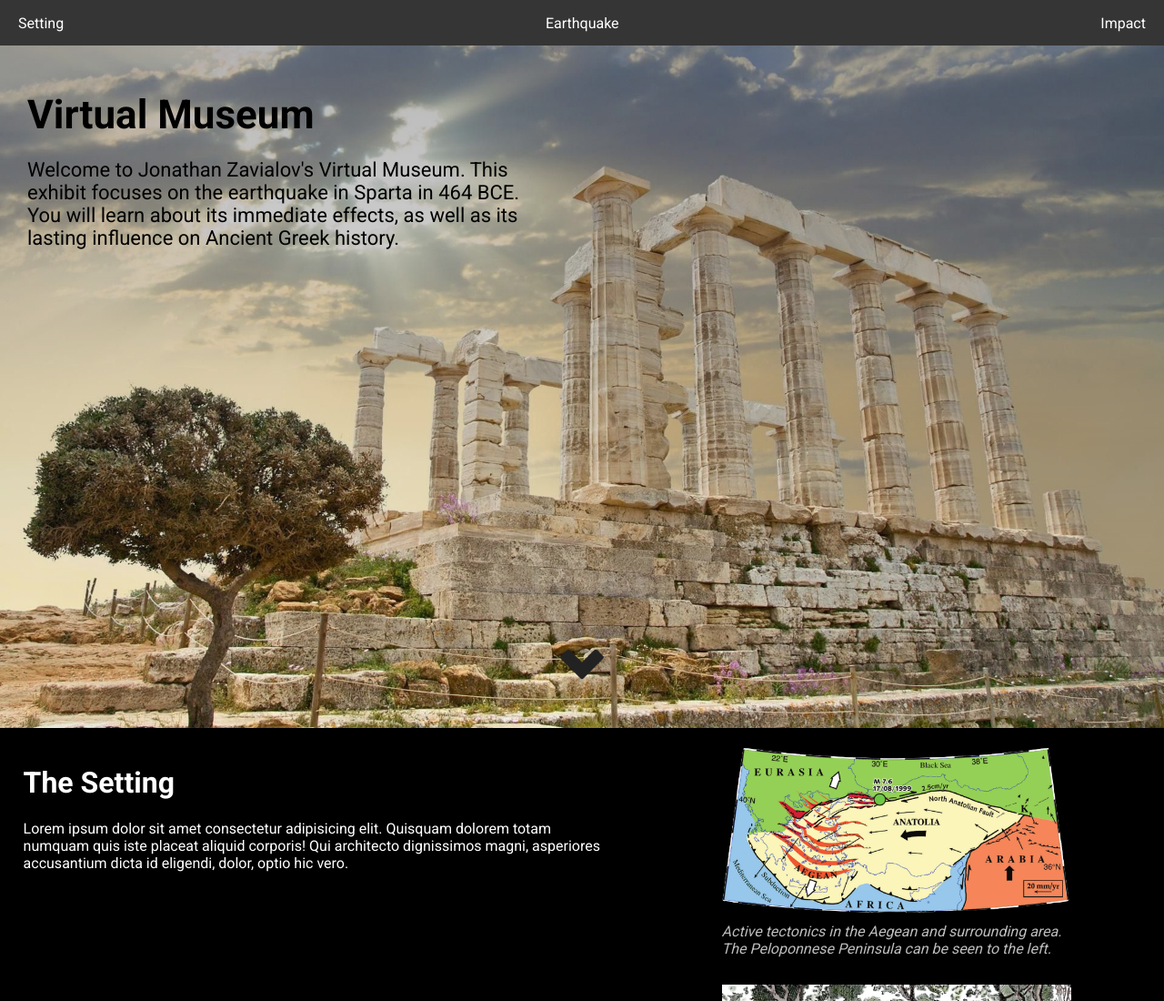
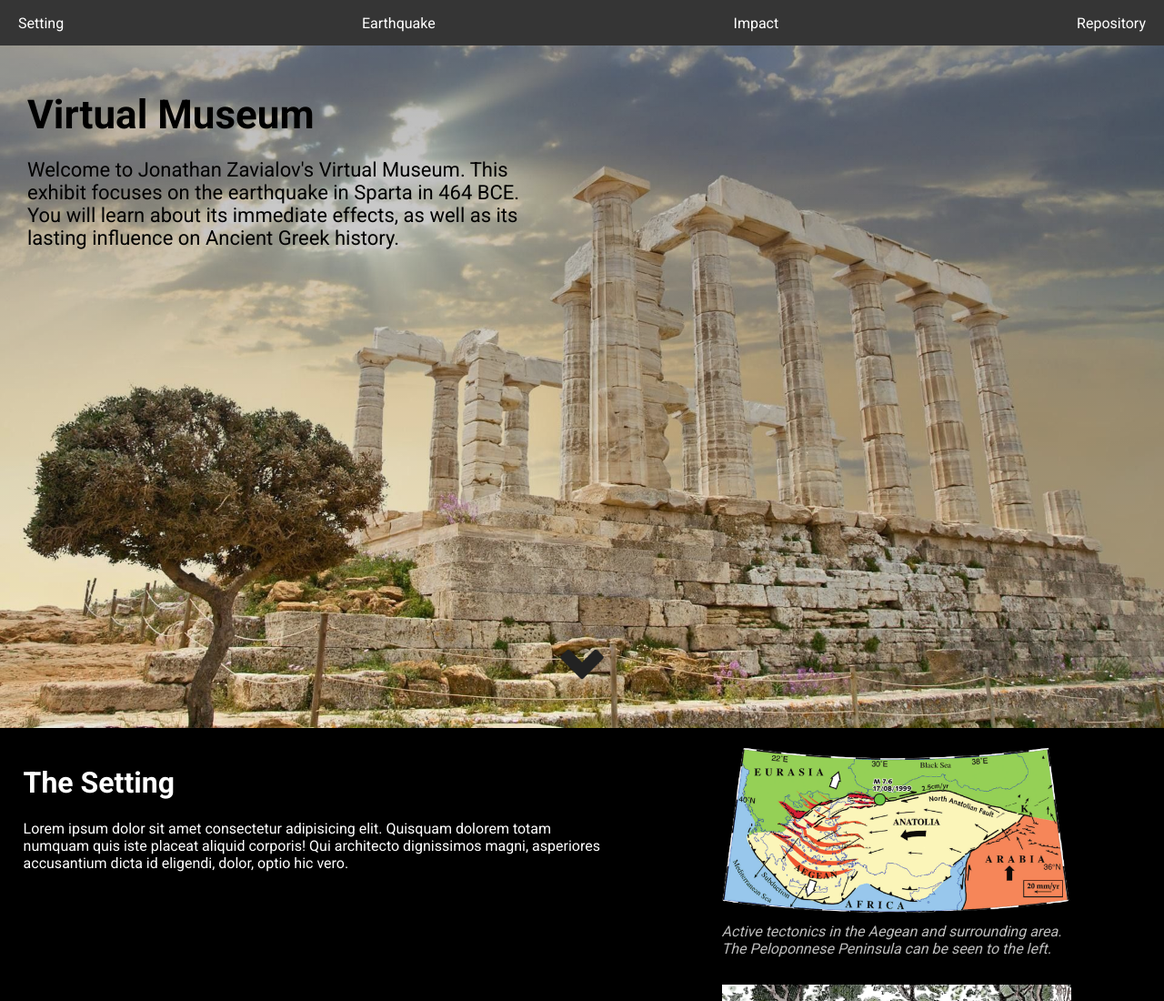
Before and after one commit to JonZavialov/virtual-museum, a website: page public/index.html in a window 1280 px wide. Shown: the top 1100 px of the page at 91% size. Drawn offline with nearby package versions, Linux system fonts and the light colour scheme.

Commit message:
added repo link

```diff
--- a/public/index.html
+++ b/public/index.html
@@ -29,6 +29,9 @@
         <a href="/#setting">Setting</a>
         <a href="/#earthquake">Earthquake</a>
         <a href="/#impact">Impact</a>
+        <a href="https://github.com/JonZavialov/virtual-museum" target="_blank"
+          >Repository</a
+        >
       </nav>
       <div id="text">
         <h1>Virtual Museum</h1>
```
